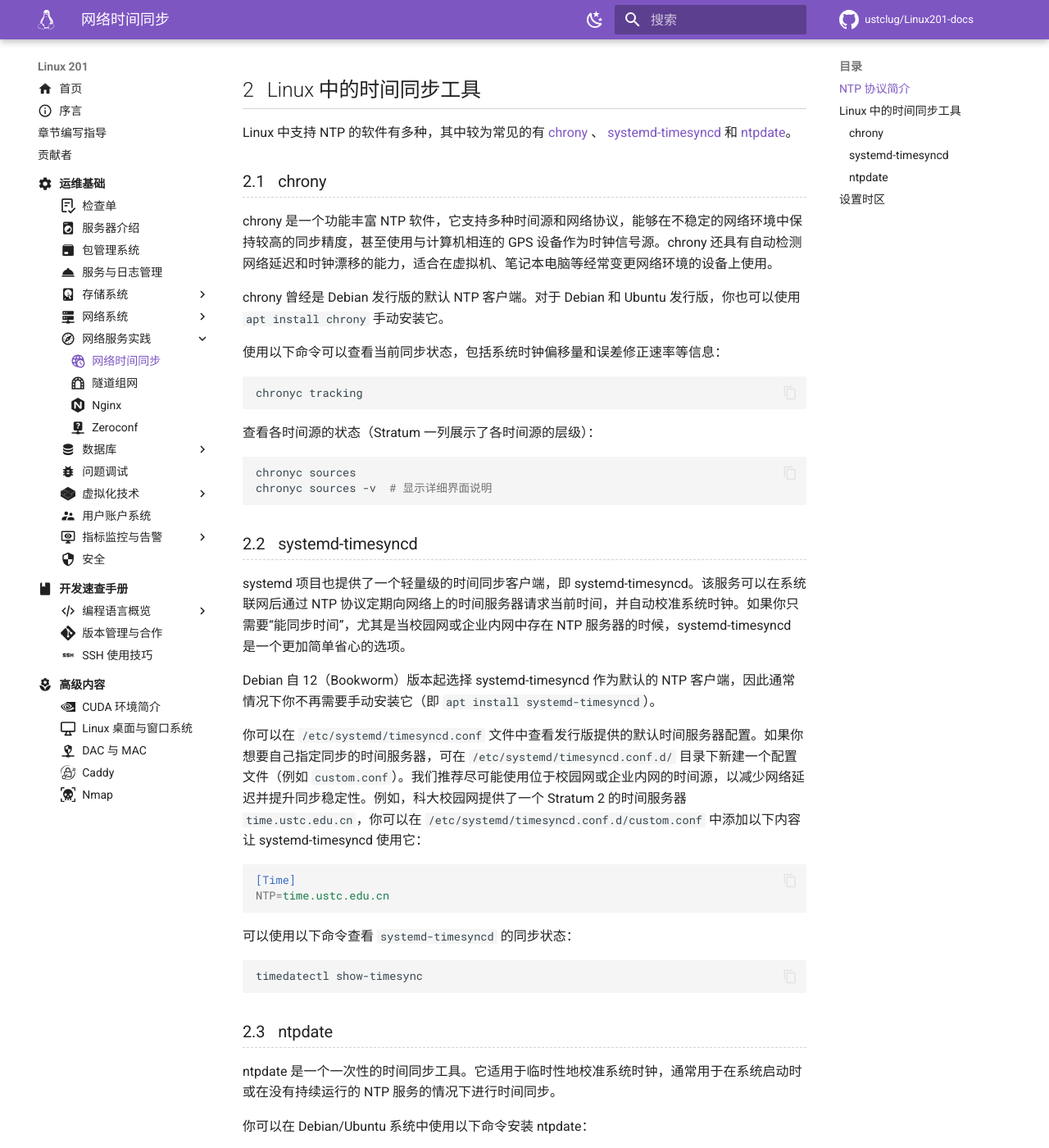
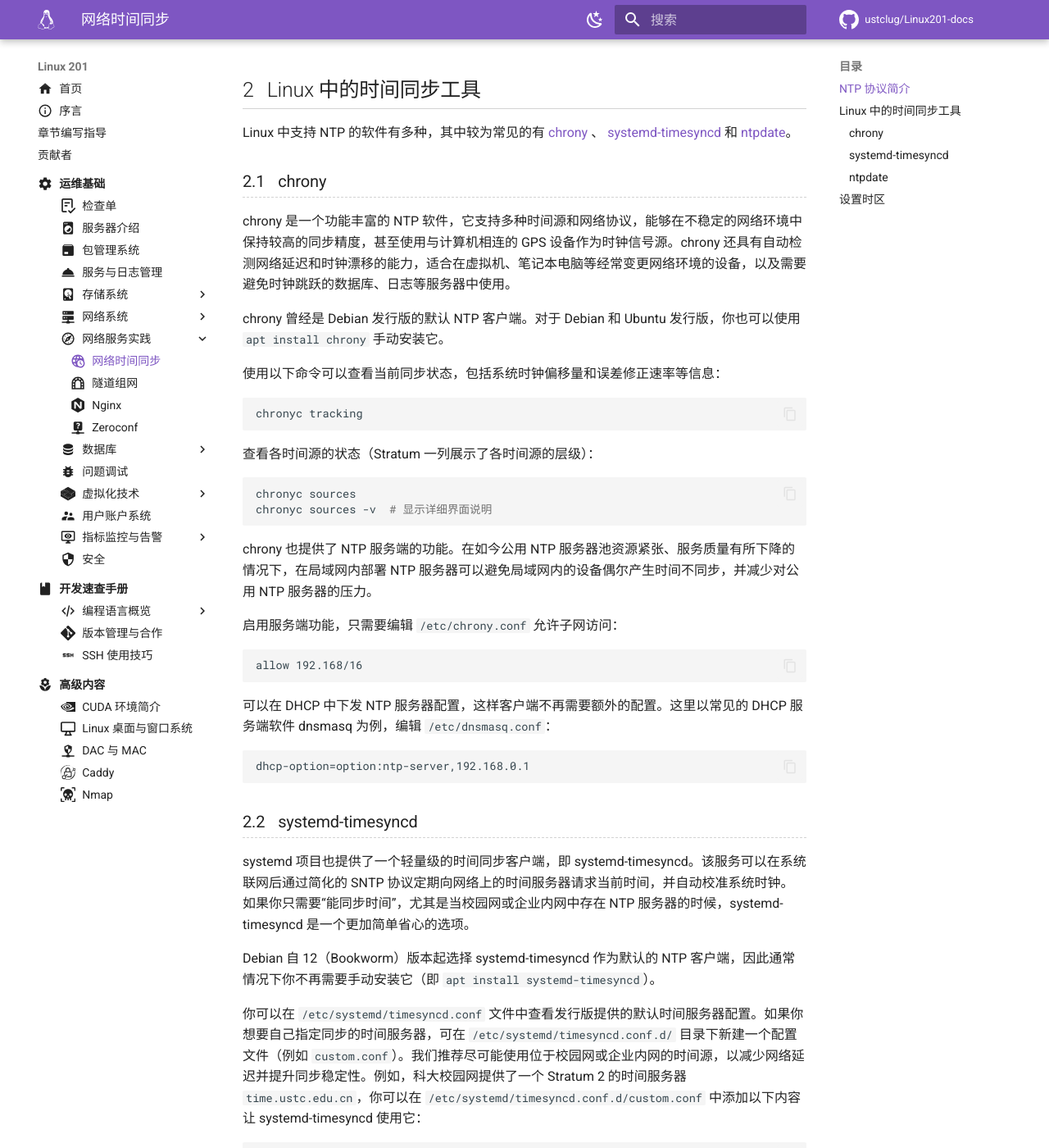
Before and after one commit to ustclug/Linux201-docs, an MkDocs documentation site: the page built from docs/ops/network-service/ntp.md, in a window 1280 px wide and 1400 px high, scrolled down 796 px. Shown: the whole window at 82% size. Built offline with MkDocs 1.6.1 and Material for MkDocs 9.7.7, drawn with Linux system fonts in a browser that asks for light colours; comment, search, counter and statistics services are not loaded.

Commit message:
Enhance chrony section with server setup and DHCP config (#59)

````diff
--- a/docs/ops/network-service/ntp.md
+++ b/docs/ops/network-service/ntp.md
@@ -27,7 +27,7 @@
 
 ### chrony
 
-chrony 是一个功能丰富 NTP 软件，它支持多种时间源和网络协议，能够在不稳定的网络环境中保持较高的同步精度，甚至使用与计算机相连的 GPS 设备作为时钟信号源。chrony 还具有自动检测网络延迟和时钟漂移的能力，适合在虚拟机、笔记本电脑等经常变更网络环境的设备上使用。
+chrony 是一个功能丰富的 NTP 软件，它支持多种时间源和网络协议，能够在不稳定的网络环境中保持较高的同步精度，甚至使用与计算机相连的 GPS 设备作为时钟信号源。chrony 还具有自动检测网络延迟和时钟漂移的能力，适合在虚拟机、笔记本电脑等经常变更网络环境的设备，以及需要避免时钟跳跃的数据库、日志等服务器中使用。
 
 chrony 曾经是 Debian 发行版的默认 NTP 客户端。对于 Debian 和 Ubuntu 发行版，你也可以使用 `apt install chrony` 手动安装它。
 
@@ -44,9 +44,23 @@
 chronyc sources -v  # 显示详细界面说明
 ```
 
+chrony 也提供了 NTP 服务端的功能。在如今公用 NTP 服务器池资源紧张、服务质量有所下降的情况下，在局域网内部署 NTP 服务器可以避免局域网内的设备偶尔产生时间不同步，并减少对公用 NTP 服务器的压力。
+
+启用服务端功能，只需要编辑 `/etc/chrony.conf` 允许子网访问：
+
+```
+allow 192.168/16
+```
+
+可以在 DHCP 中下发 NTP 服务器配置，这样客户端不再需要额外的配置。这里以常见的 DHCP 服务端软件 dnsmasq 为例，编辑 `/etc/dnsmasq.conf`：
+
+```
+dhcp-option=option:ntp-server,192.168.0.1
+```
+
 ### systemd-timesyncd
 
-systemd 项目也提供了一个轻量级的时间同步客户端，即 systemd-timesyncd。该服务可以在系统联网后通过 NTP 协议定期向网络上的时间服务器请求当前时间，并自动校准系统时钟。如果你只需要“能同步时间”，尤其是当校园网或企业内网中存在 NTP 服务器的时候，systemd-timesyncd 是一个更加简单省心的选项。
+systemd 项目也提供了一个轻量级的时间同步客户端，即 systemd-timesyncd。该服务可以在系统联网后通过简化的 SNTP 协议定期向网络上的时间服务器请求当前时间，并自动校准系统时钟。如果你只需要“能同步时间”，尤其是当校园网或企业内网中存在 NTP 服务器的时候，systemd-timesyncd 是一个更加简单省心的选项。
 
 Debian 自 12（Bookworm）版本起选择 systemd-timesyncd 作为默认的 NTP 客户端，因此通常情况下你不再需要手动安装它（即 `apt install systemd-timesyncd`）。
 
````
